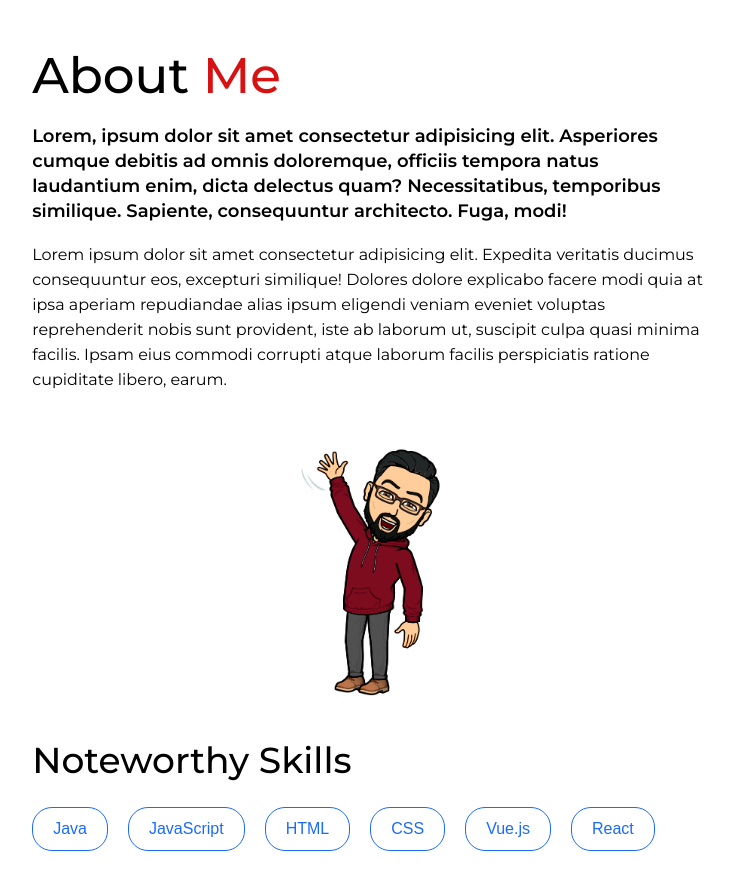
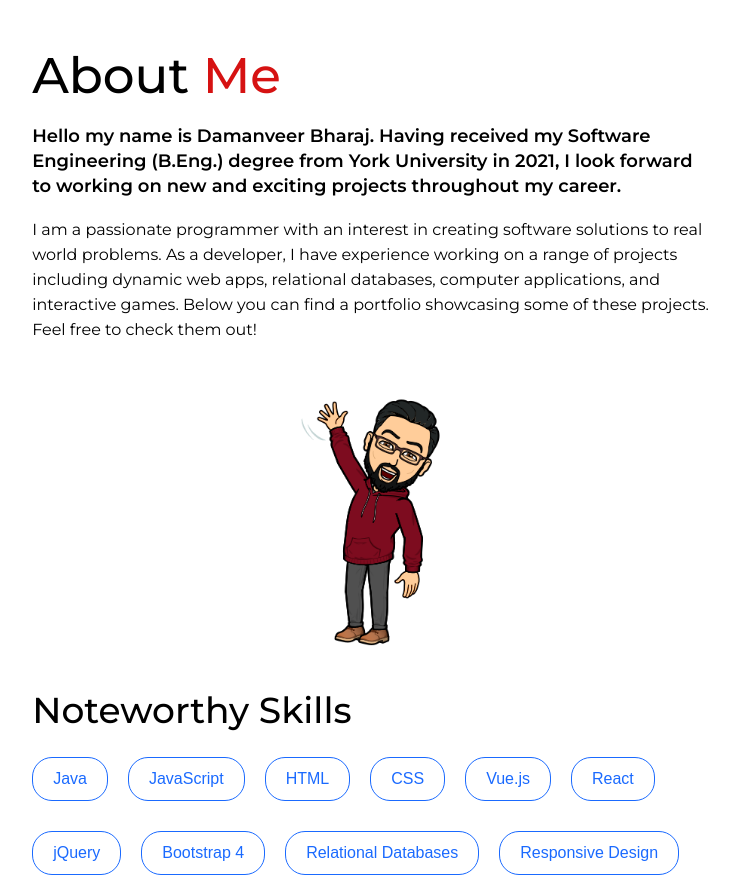
Before and after one commit to DamanB/portfolio, a React (Create React App) app: page / in a window 1280 px wide. Shown: the part 980-1859 px from the top of the page, without its empty margins (269-1008 px from the left). Built offline with nearby package versions, Linux system fonts and the light colour scheme; no server answers.

Commit message:
added about me text

```diff
--- a/src/components/AboutMe.js
+++ b/src/components/AboutMe.js
@@ -6,8 +6,8 @@ const AboutMe = () => {
         <div className="aboutMe">
             <div className="content">
                 <h2 className="ft-medium">About <span>Me</span></h2>
-                <p className="ft-bold">Lorem, ipsum dolor sit amet consectetur adipisicing elit. Asperiores cumque debitis ad omnis doloremque, officiis tempora natus laudantium enim, dicta delectus quam? Necessitatibus, temporibus similique. Sapiente, consequuntur architecto. Fuga, modi!</p>
-                <p className="ft-normal">Lorem ipsum dolor sit amet consectetur adipisicing elit. Expedita veritatis ducimus consequuntur eos, excepturi similique! Dolores dolore explicabo facere modi quia at ipsa aperiam repudiandae alias ipsum eligendi veniam eveniet voluptas reprehenderit nobis sunt provident, iste ab laborum ut, suscipit culpa quasi minima facilis. Ipsam eius commodi corrupti atque laborum facilis perspiciatis ratione cupiditate libero, earum.</p>
+                <p className="ft-bold">Hello my name is Damanveer Bharaj. Having received my Software Engineering (B.Eng.) degree from York University in 2021, I look forward to working on new and exciting projects throughout my career.   </p>
+                <p className="ft-normal">I am a passionate programmer with an interest in creating software solutions to real world problems. As a developer, I have experience working on a range of projects including dynamic web apps, relational databases, computer applications, and interactive games. Below you can find a portfolio showcasing some of these projects. Feel free to check them out!  </p>
             </div>
             <img src={avatar} alt="hello" />
         </div>
```
